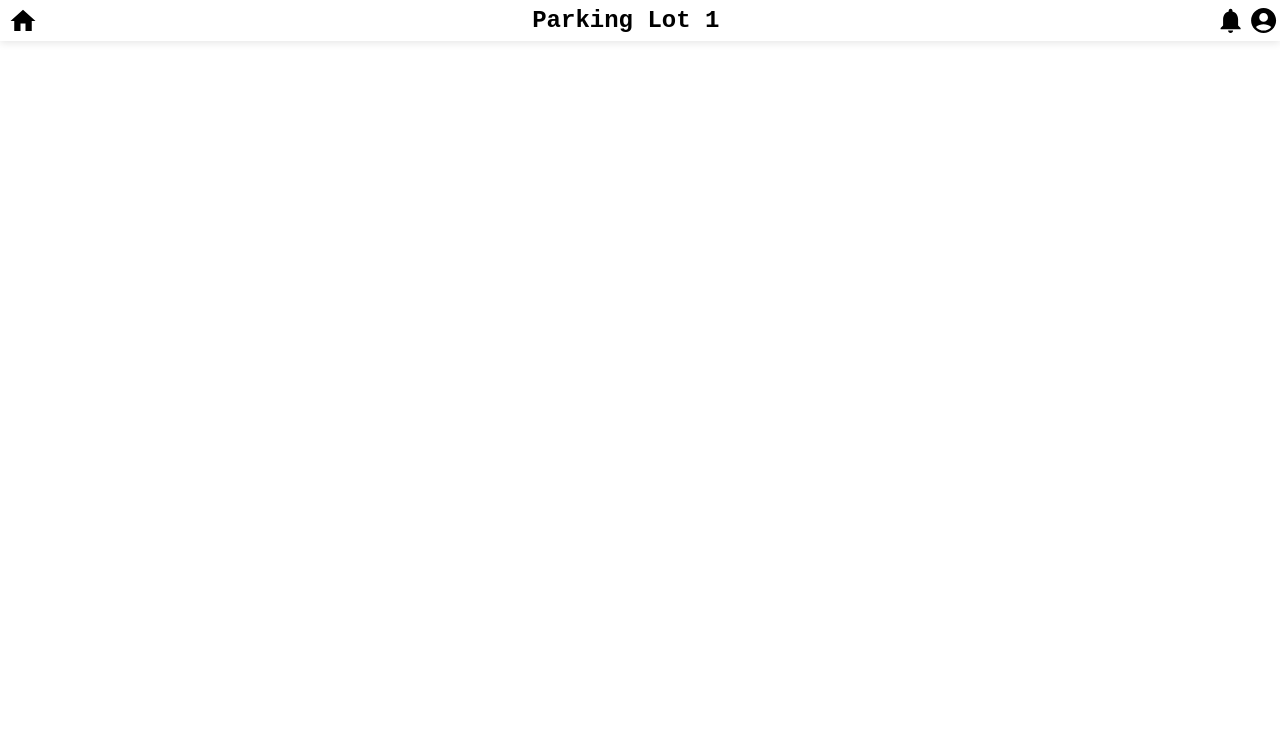
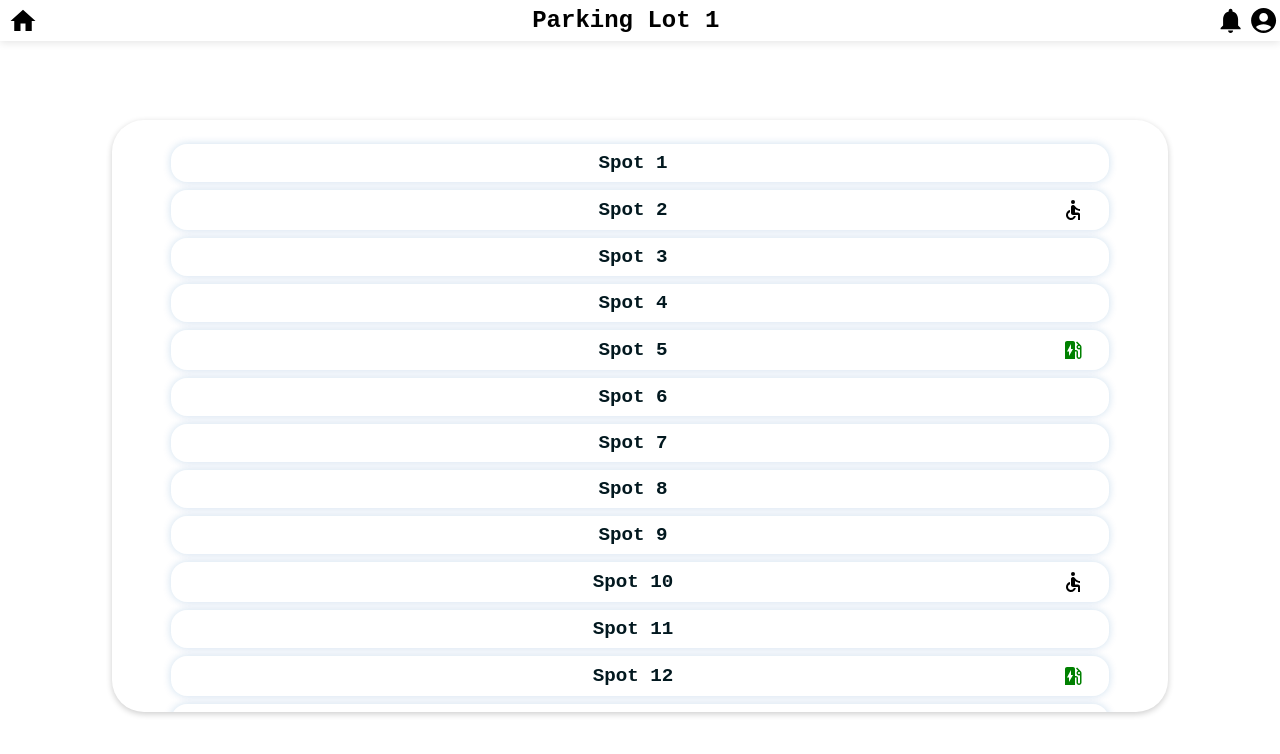
Before and after one commit to YoussifKhaled/Karo, a React (Create React App) app in the folder frontend/: page /parking-lot/1 in a window 1280 px wide. Shown: the top 754 px of the page. Built offline with nearby package versions, Linux system fonts and the light colour scheme.

Commit message:
feat - implement parking lot layout and display parking spots

```diff
--- a/frontend/src/pages/parkinglot/ParkingLot.css
+++ b/frontend/src/pages/parkinglot/ParkingLot.css
@@ -0,0 +1,76 @@
+.parking-lot {
+    display: flex;
+    align-items: center;
+    flex-direction: column;
+    justify-content: center;
+}
+
+.parking-spots {
+    width: 80%;
+    height: 70vh;
+    padding: 1rem;
+    display: flex;
+    margin-top: 15vh;
+    align-items: center;
+    border-radius: 2rem;
+    flex-direction: column;
+    box-shadow: 0 2px 6px rgba(0, 0, 0, 0.2);
+    overflow-y: auto;
+}
+
+.parking-spots::-webkit-scrollbar {
+    /*height lessen*/
+    width: 1rem;
+}
+
+.parking-spots::-webkit-scrollbar-track {
+    background: #f1f1f1;
+    border-radius: 1rem;
+    margin: 2rem;
+}
+
+.parking-spots::-webkit-scrollbar-thumb {
+    background: black;
+    border-radius: 1rem;
+}
+
+.parking-spots::-webkit-scrollbar-thumb:hover {
+    background: rgb(52, 49, 49);
+    cursor: grab;
+}
+
+.parking-spot {
+    width: 90%;
+    padding: 0.5rem;
+    display: flex;
+    flex-direction: row;
+    align-items: center;
+    box-shadow: 0 0px 8px rgba(6, 95, 169, 0.2);
+    border-radius: 1rem;
+    margin-top: 0.5rem;
+    cursor: pointer;
+}
+
+.parking-spot:hover {
+    background-color: #f1f1f1;
+    box-shadow: 0 2px 10px rgba(6, 95, 169, 0.4);
+}
+
+.spot-title {
+    color: rgb(2, 24, 31);
+    font-size: 1.2rem;
+    font-weight: bold;
+    font-family: monospace;
+    white-space: nowrap;
+    overflow: hidden;
+    text-overflow: ellipsis;
+    padding-left: 1rem;
+    padding-right: 1rem;
+    margin-left: 40%;
+    width: 15%;
+}
+
+.spot-type {
+    margin-left: auto;
+    margin-right: 1rem;
+}
--- a/frontend/src/pages/parkinglot/ParkingLot.jsx
+++ b/frontend/src/pages/parkinglot/ParkingLot.jsx
@@ -1,14 +1,43 @@
-import React from 'react';
+import './ParkingLot.css';
 import { useParams } from 'react-router-dom';
 import Header from '../../components/header/Header';
+import EvStationIcon from '@mui/icons-material/EvStation';
+import AccessibleIcon from '@mui/icons-material/Accessible';
+
+const parkingSpots = [
+    { id: 1, status: 'open', type: 'regular' },
+    { id: 2, status: 'open', type: 'disabled' },
+    { id: 3, status: 'open', type: 'regular' },
+    { id: 4, status: 'open', type: 'regular' },
+    { id: 5, status: 'open', type: 'ev' },
+    { id: 6, status: 'open', type: 'regular' },
+    { id: 7, status: 'open', type: 'regular' },
+    { id: 8, status: 'reserved', type: 'regular' },
+    { id: 9, status: 'open', type: 'regular' },
+    { id: 10, status: 'open', type: 'disabled' },
+    { id: 11, status: 'reserved', type: 'regular' },
+    { id: 12, status: 'open', type: 'ev' },
+    { id: 13, status: 'open', type: 'regular' },
+    { id: 14, status: 'reserved', type: 'disabled' },
+    { id: 15, status: 'open', type: 'regular' }
+]
 
 function ParkingLot() {
 
     const { lotId } = useParams();
 
     return (
-        <div>
+        <div className='parking-lot'>
             <Header title={`Parking Lot ${lotId}`}/>
+            <ul className='parking-spots'>
+                {parkingSpots.map(parkingSpot => (
+                    <li key={parkingSpot.id} className={`parking-spot`}>
+                        <span className='spot-title'>Spot {parkingSpot.id}</span>
+                        {parkingSpot.type === 'ev' && <EvStationIcon style={{ color: 'green' }} className="spot-type" />}
+                        {parkingSpot.type === 'disabled' && <AccessibleIcon className="spot-type"/>}
+                    </li>
+                ))}
+            </ul>
         </div>
     );
 }
```
